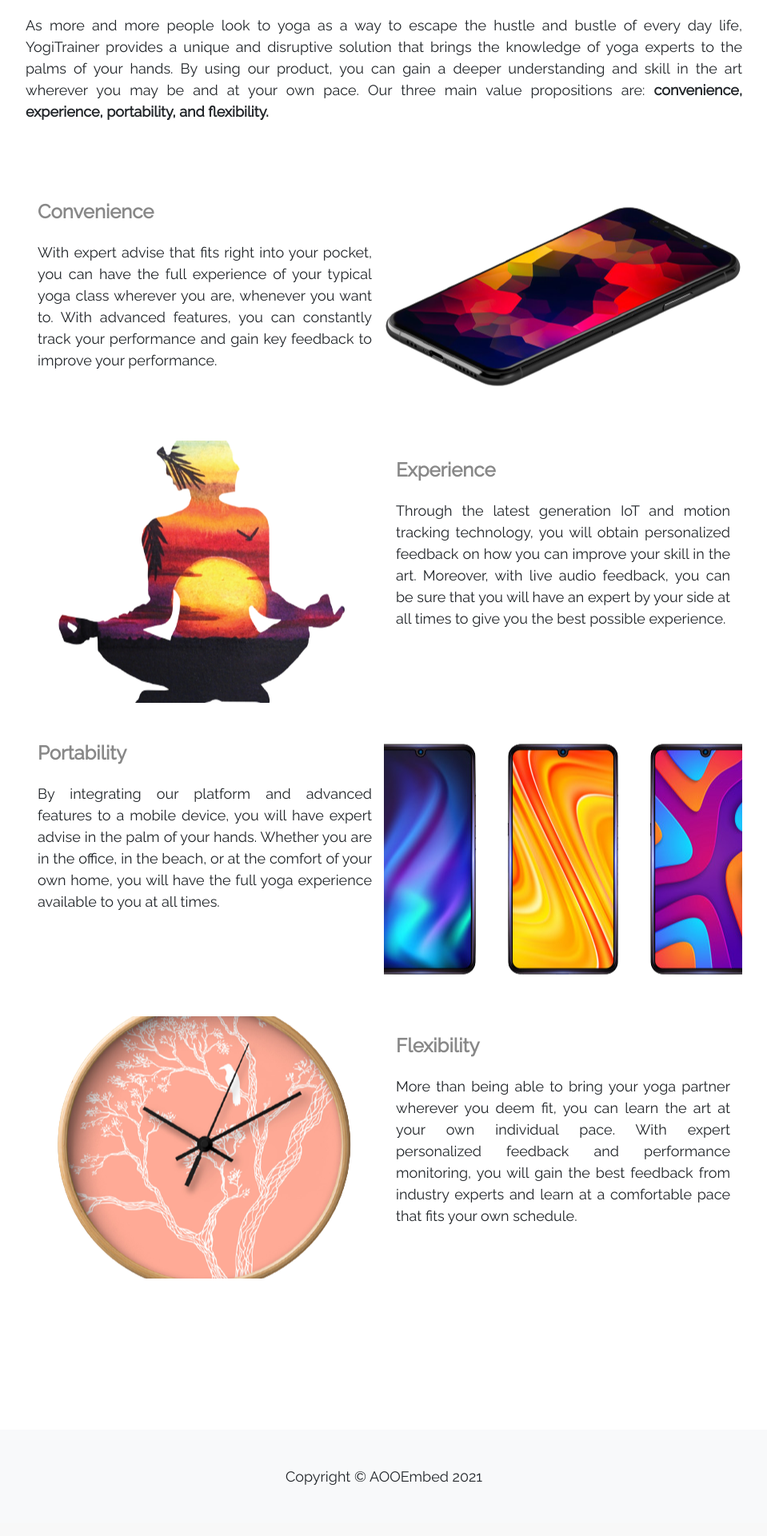
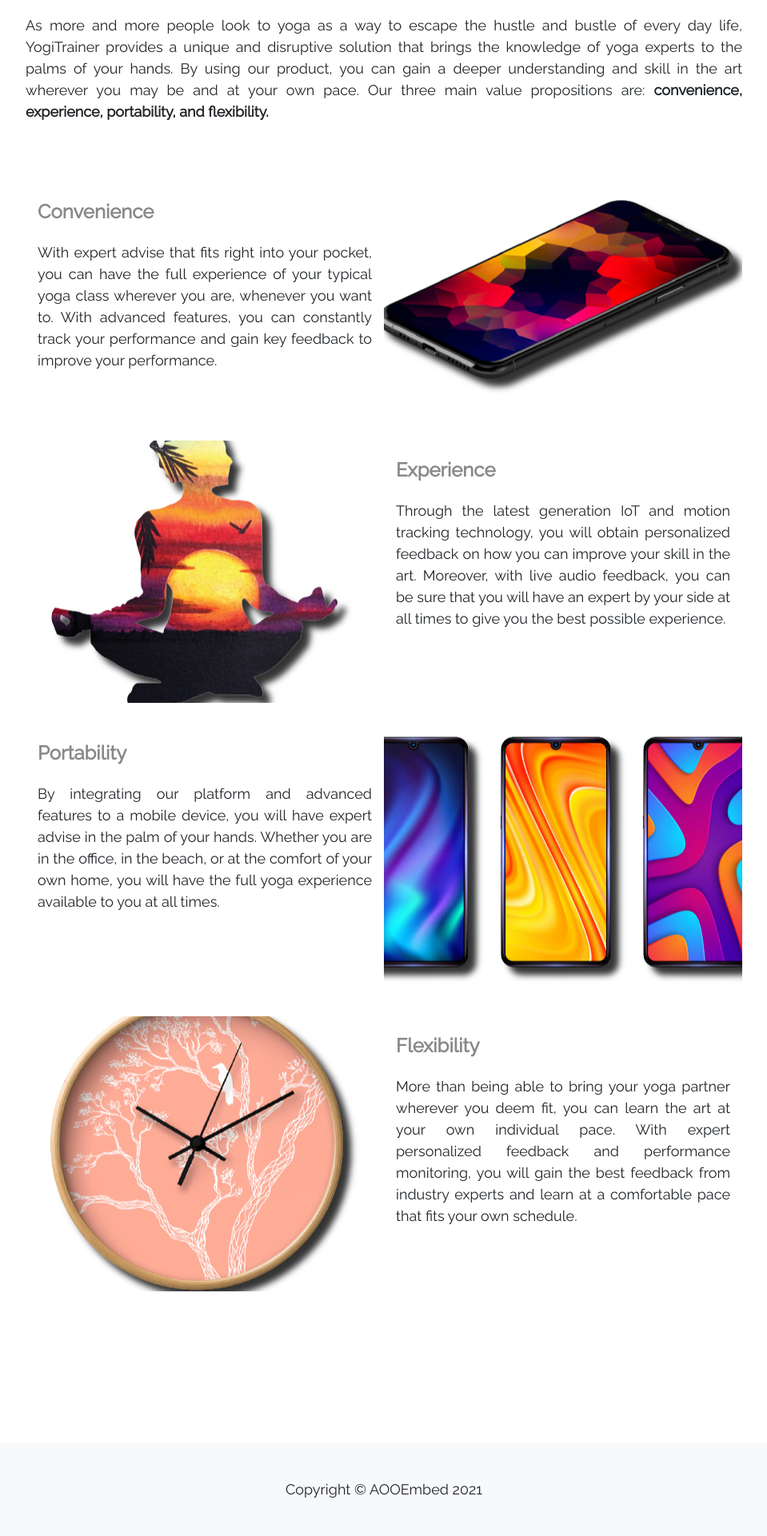
Before and after one commit to ArieArya/AOOEmbeddedWebsite, a Django app: page /card1/ in a window 1280 px wide. Shown: the part 725-2646 px from the top of the page at 80% size, without its empty margins (160-1119 px from the left). Before the commit the page ends 2582 px from the top, so only its background shows below. Run offline with Django 3.2, Linux system fonts and the light colour scheme; some libraries are stand-ins or nearby versions.

Commit message:
image updates

```diff
--- a/mysite/mysite/static/css/style.css
+++ b/mysite/mysite/static/css/style.css
@@ -53,7 +53,7 @@
         }
 
         #col-img-7 {
-            height: 41vh;
+            height: 43vh;
             background: url('/static/img/clock.jpg') no-repeat center center;
         }
 
```
Also changed, not shown: mysite/mysite/static/img/accelerometer.jpg, mysite/mysite/static/img/clock.jpg, mysite/mysite/static/img/experience.jpg, mysite/mysite/static/img/phone.jpg, mysite/mysite/static/img/phone2.jpg, mysite/mysite/static/img/phone3.jpg, mysite/mysite/static/img/raspberry_pi_plain.jpg, mysite/mysite/static/img/time.jpg, mysite/mysite/static/img/yoga.jpg.
